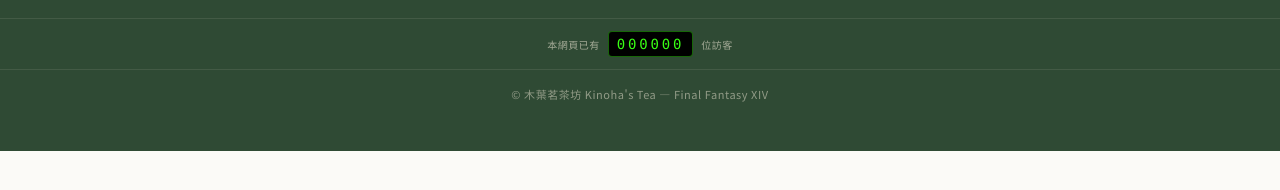
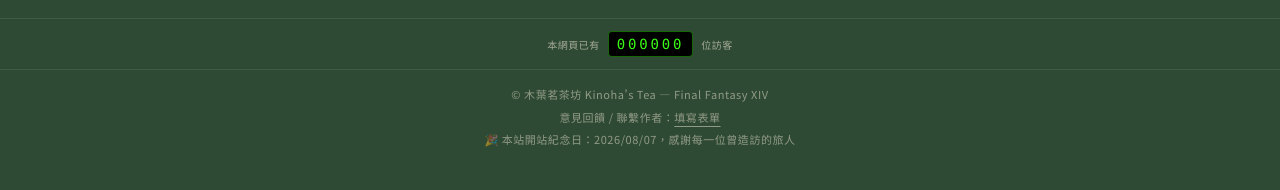
Before and after one commit to Ronaldzzzzz/kinohas-tea, a React (Vite) app: page /#/ in a window 1280 px wide. Shown: the part 1801-1991 px from the top of the page. Before the commit the page ends 1952 px from the top, so only its background shows below. Built offline with nearby package versions, Linux system fonts and the light colour scheme; no server answers; the database is empty.

Commit message:
feat: add contact form and site anniversary date to footer
Adds a feedback/contact form link and the 2026/08/07 launch date
(celebrated as the shop's opening anniversary) below the copyright line.

```diff
--- a/src/components/Footer.tsx
+++ b/src/components/Footer.tsx
@@ -40,9 +40,21 @@ export default function Footer() {
       </div>
       {/* pb-12：預留底部跑馬燈(fixed bottom-0)高度，避免版權列被蓋住 */}
       <div className="border-t border-[var(--color-on-deep)]/10">
-        <p className="max-w-4xl mx-auto px-4 pt-4 pb-12 text-center text-[11px] opacity-50 tracking-wider">
-          © 木葉茗茶坊 Kinoha's Tea — Final Fantasy XIV
-        </p>
+        <div className="max-w-4xl mx-auto px-4 pt-4 pb-12 text-center text-[11px] opacity-50 tracking-wider flex flex-col gap-1.5">
+          <p>© 木葉茗茶坊 Kinoha's Tea — Final Fantasy XIV</p>
+          <p>
+            意見回饋 / 聯繫作者：
+            <a
+              href="https://forms.gle/QEryuQEcQMYYMS8b6"
+              target="_blank"
+              rel="noopener noreferrer"
+              className="underline underline-offset-4 hover:opacity-80"
+            >
+              填寫表單
+            </a>
+          </p>
+          <p>🎉 本站開站紀念日：2026/08/07，感謝每一位曾造訪的旅人</p>
+        </div>
       </div>
     </footer>
   )
```
